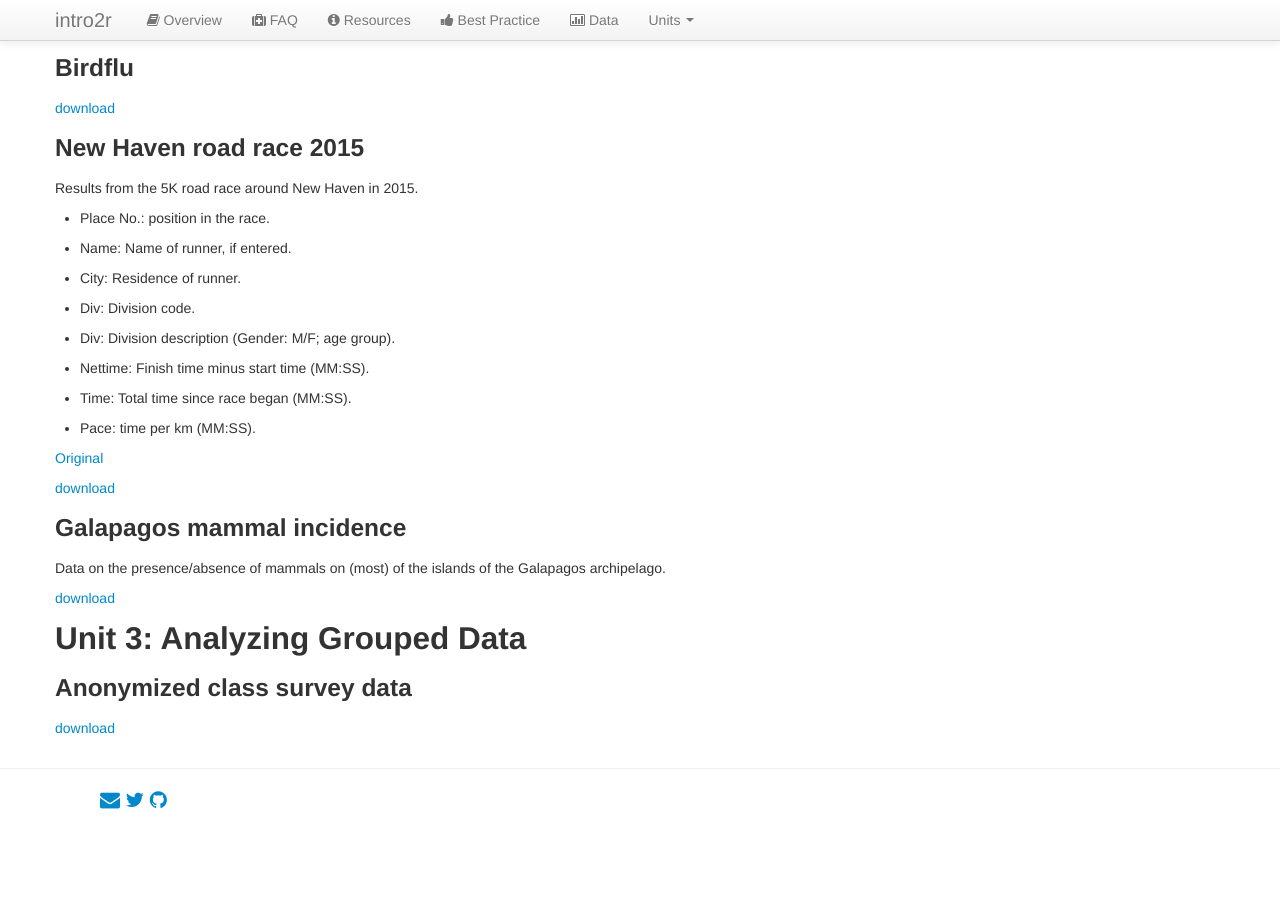
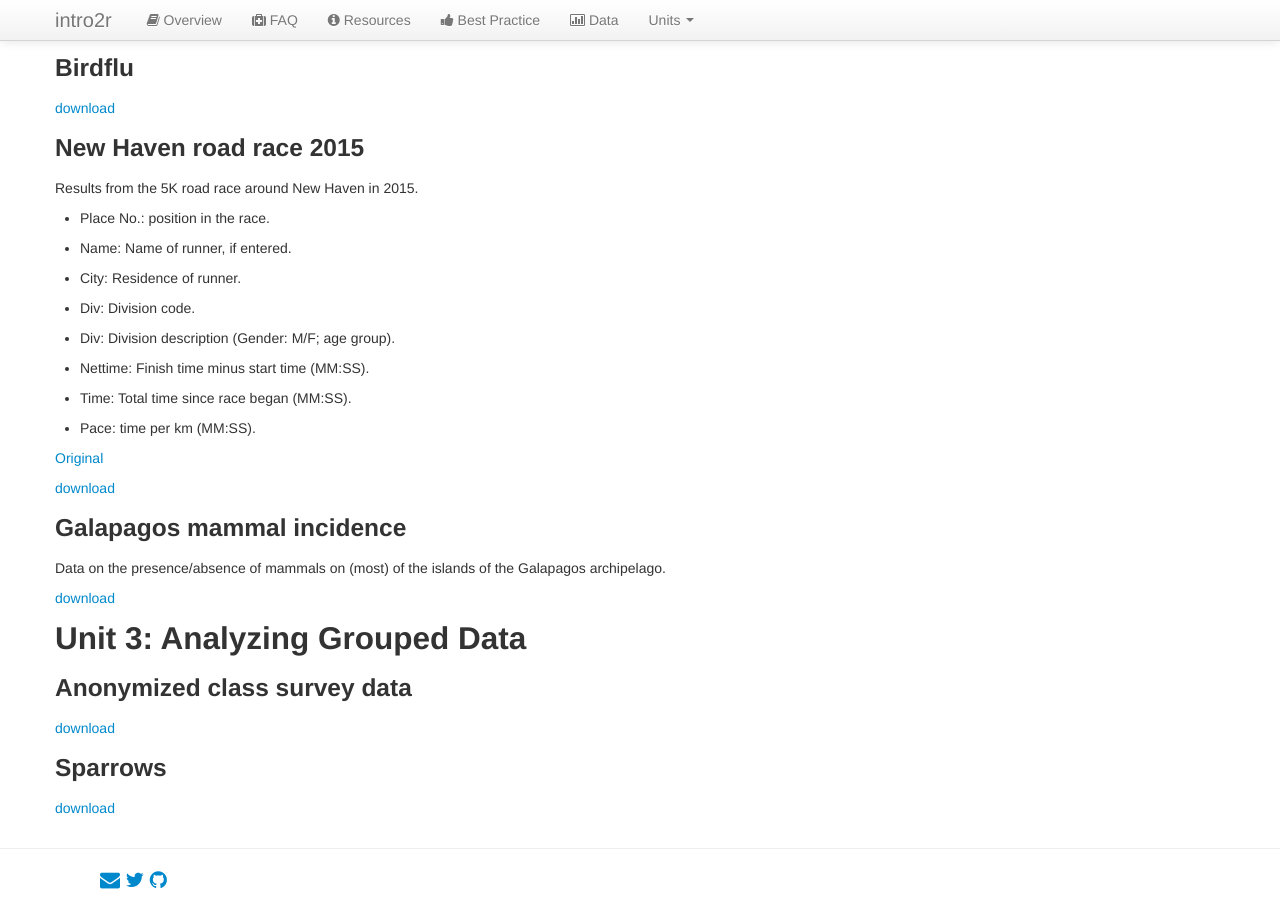
Before and after one commit to intro2r/intro2r, a Jekyll site: the page built from data/index.md, in a window 1280 px wide and 900 px high, scrolled down 762 px. Built offline with Jekyll 4.4.1, drawn with Linux system fonts in a browser that asks for light colours; before the commit the page ends 1582 px from its top, so only the background shows below that.

Commit message:
Update index.md

```diff
--- a/data/index.md
+++ b/data/index.md
@@ -86,3 +86,7 @@ Data on the presence/absence of mammals on (most) of the islands of the Galapago
 ### Anonymized class survey data
 
 [download](../data/class_survey.txt)
+
+### Sparrows
+
+[download](../data/sparrows.txt)
```
